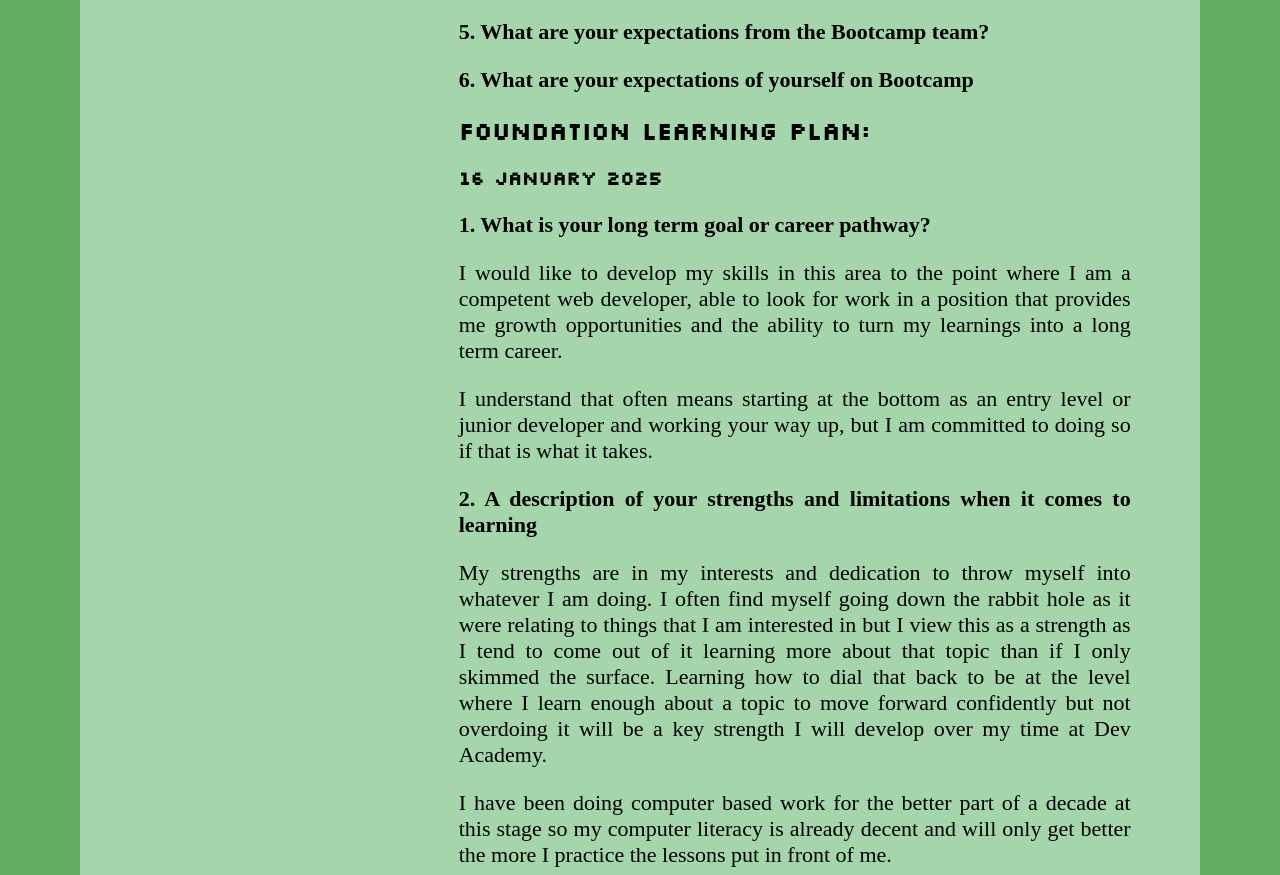
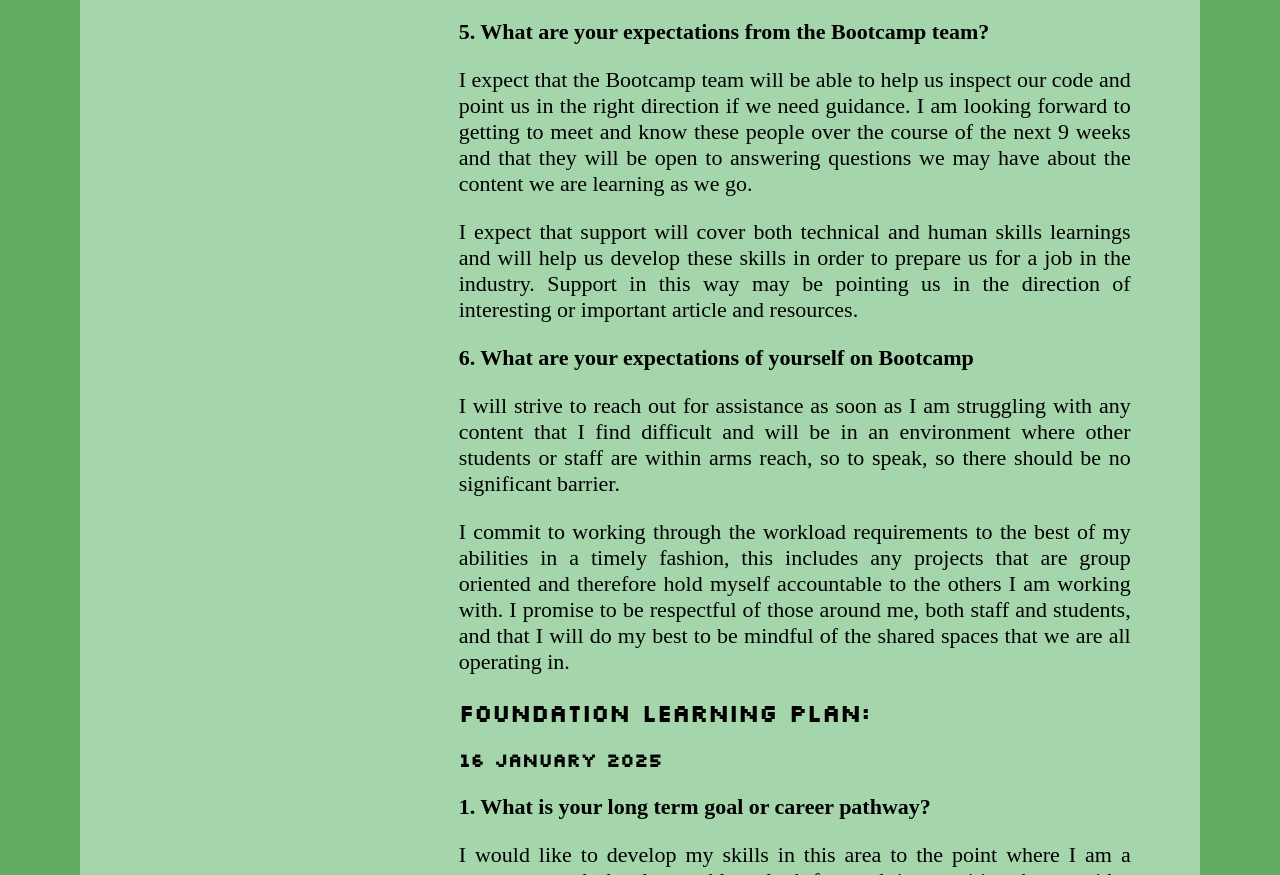
Before and after one commit to gerard-dunn-25/gerard-dunn-25.github.io, a plain HTML site: page blog/learning-plan.html in a window 1280 px wide. Shown: the part 2138-3013 px from the top of the page. Drawn offline with Linux system fonts and the light colour scheme; a web font is replaced by a local one.

Commit message:
Completed updated Learning Plan - Bootcamp

```diff
--- a/blog/learning-plan.html
+++ b/blog/learning-plan.html
@@ -204,15 +204,38 @@
             5. What are your expectations from the Bootcamp team?
           </strong>
         </p>
-        <p></p>
-        <p></p>
+        <p>
+          I expect that the Bootcamp team will be able to help us inspect our
+          code and point us in the right direction if we need guidance. I am
+          looking forward to getting to meet and know these people over the
+          course of the next 9 weeks and that they will be open to answering
+          questions we may have about the content we are learning as we go.
+        </p>
+        <p>
+          I expect that support will cover both technical and human skills
+          learnings and will help us develop these skills in order to prepare us
+          for a job in the industry. Support in this way may be pointing us in
+          the direction of interesting or important article and resources.
+        </p>
         <p>
           <strong>
             6. What are your expectations of yourself on Bootcamp
           </strong>
         </p>
-        <p></p>
-        <p></p>
+        <p>
+          I will strive to reach out for assistance as soon as I am struggling
+          with any content that I find difficult and will be in an environment
+          where other students or staff are within arms reach, so to speak, so
+          there should be no significant barrier.
+        </p>
+        <p>
+          I commit to working through the workload requirements to the best of
+          my abilities in a timely fashion, this includes any projects that are
+          group oriented and therefore hold myself accountable to the others I
+          am working with. I promise to be respectful of those around me, both
+          staff and students, and that I will do my best to be mindful of the
+          shared spaces that we are all operating in.
+        </p>
         <p></p>
 
         <h2>Foundation Learning Plan:</h2>
```
